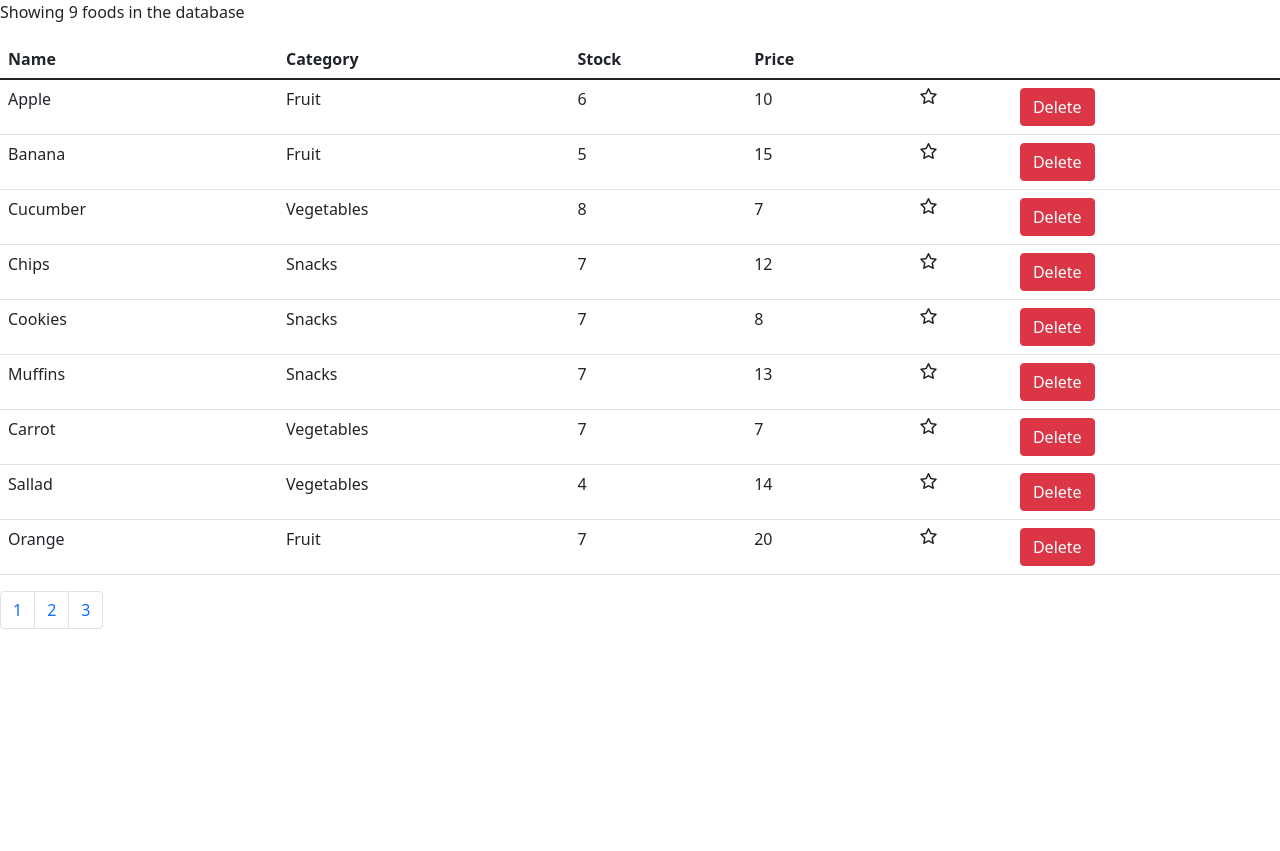
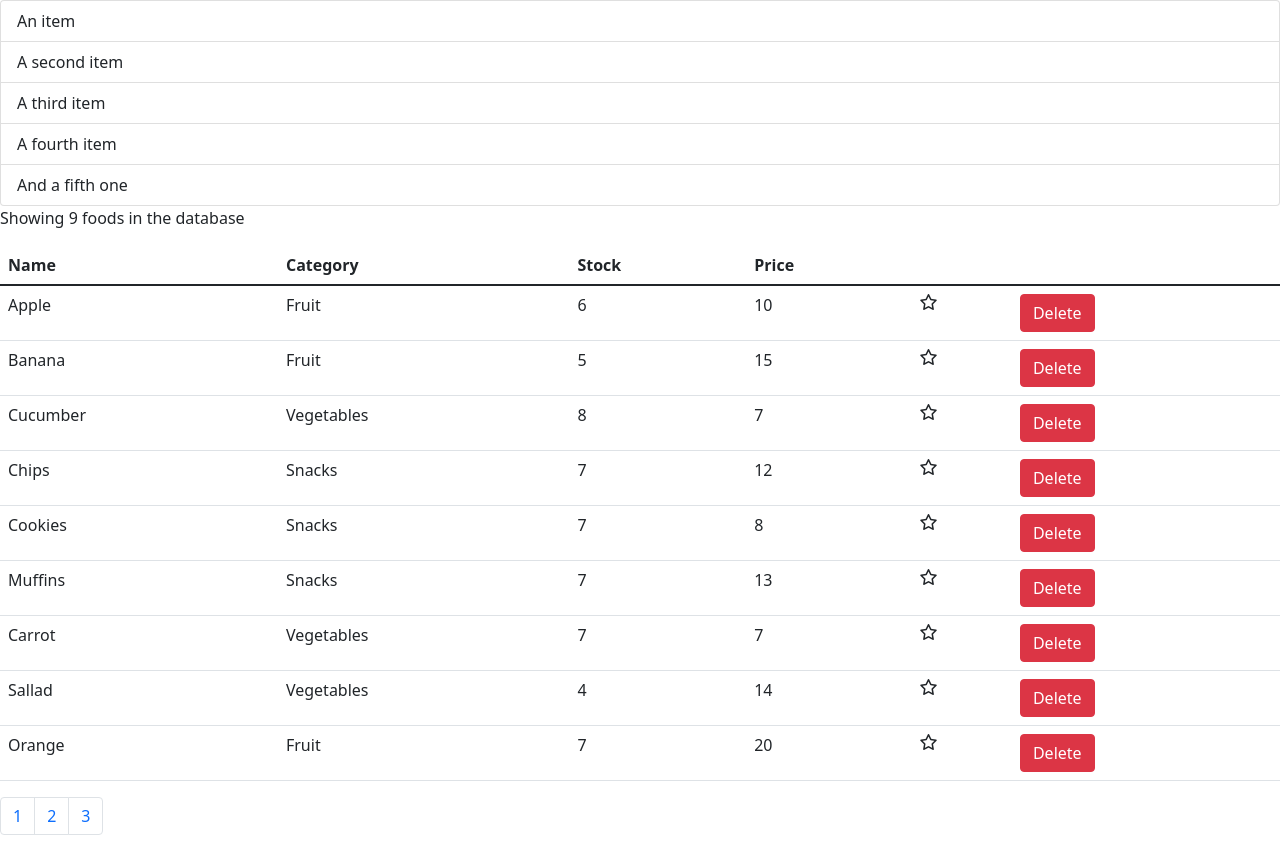
Before and after one commit to eva-hs/intensive-foods, a React (Create React App) app: page / in a window 1280 px wide. Before the commit the page ends 800 px from the top, so only its background shows below. Built offline with nearby package versions, Linux system fonts and the light colour scheme.

Commit message:
Added ListGroup

```diff
--- a/src/App.jsx
+++ b/src/App.jsx
@@ -2,6 +2,7 @@
 import { getFoods } from "./fakeFoodService";
 import Favorite from "./components/common/Favorite";
 import Pagination from "./components/common/Pagination";
+import ListGroup from "./components/common/ListGroup";
 
 class App extends Component {
   state = {
@@ -46,6 +47,7 @@
       <p>There are no foods in the database</p>
     ) : (
       <>
+        <ListGroup />
         <p>Showing {this.state.foods.length} foods in the database</p>
         <table className="table">
           <thead>
--- /dev/null
+++ b/src/components/common/ListGroup.jsx
@@ -0,0 +1,17 @@
+import React, { Component } from "react";
+
+class ListGroup extends Component {
+  render() {
+    return (
+      <ul class="list-group">
+        <li class="list-group-item">An item</li>
+        <li class="list-group-item">A second item</li>
+        <li class="list-group-item">A third item</li>
+        <li class="list-group-item">A fourth item</li>
+        <li class="list-group-item">And a fifth one</li>
+      </ul>
+    );
+  }
+}
+
+export default ListGroup;
```
